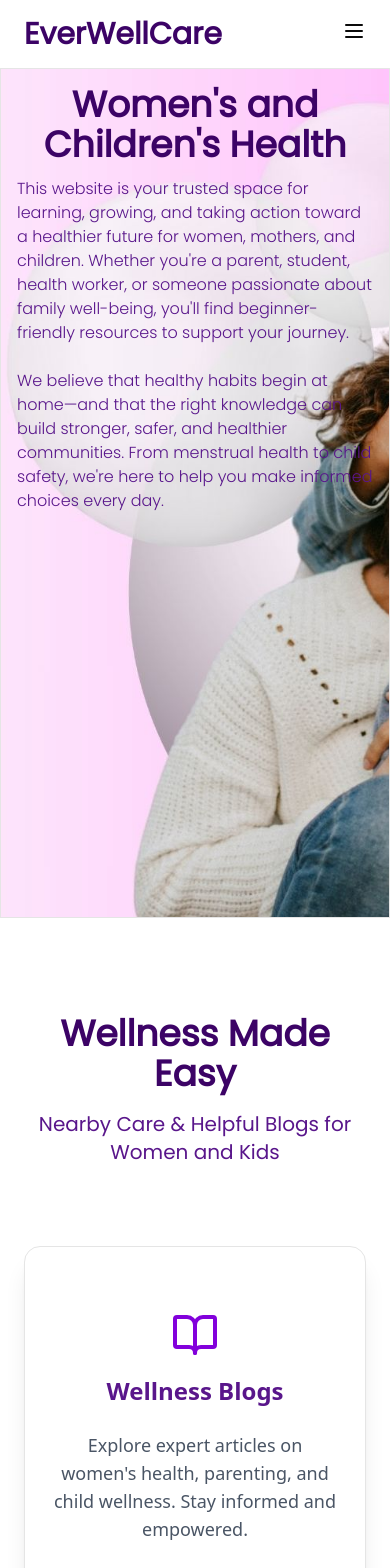
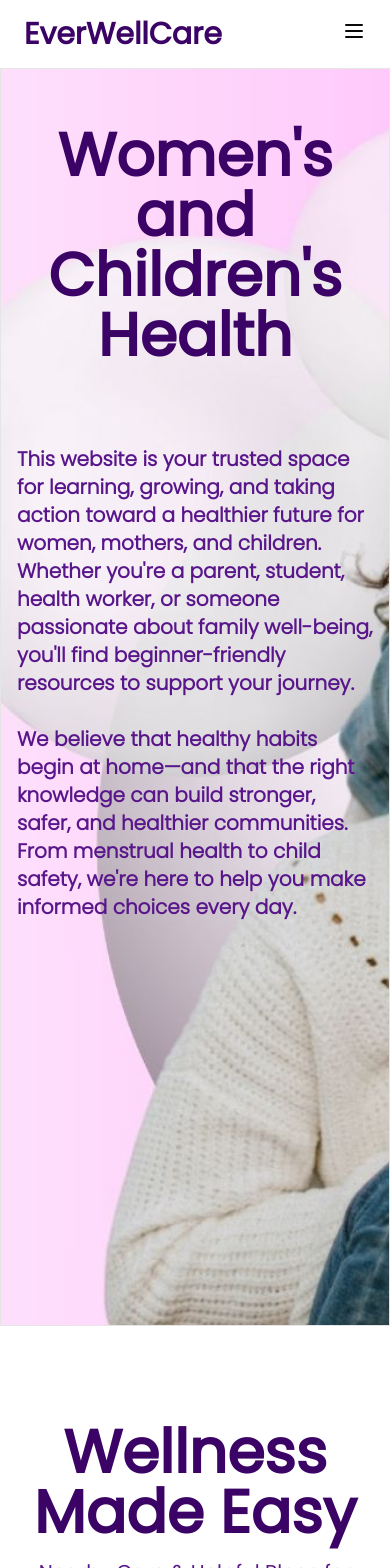
Before and after one commit to deuceDevs/ever-well-care, a React (Vite) app: page / in a window 390 px wide. Shown: the top 1568 px of the page. Built offline with nearby package versions, Linux system fonts and the light colour scheme.

Commit message:
updated sizes

```diff
--- a/src/pages/Home.tsx
+++ b/src/pages/Home.tsx
@@ -141,13 +141,13 @@ export default function Home() {
       {/* Hero */}
       <section className="min-h-screen border flex flex-col lg:flex-row justify-around items-center bg-[url('/assets/heroBg2.jpg')] bg-cover bg-center bg-no-repeat p-4 sm:p-8">
         <div className="heading max-w-full lg:max-w-[50%] text-center lg:text-start">
-          <h1 className="text-4xl sm:text-5xl md:text-6xl lg:text-7xl xl:text-8xl font-poppins text-purple-950 font-bold">
+          <h1 className="text-6xl mt-10 md:text-6xl lg:text-7xl xl:text-8xl font-poppins text-purple-950 font-bold">
             Women's and{" "}
           </h1>
-          <h1 className="text-4xl sm:text-5xl md:text-6xl lg:text-7xl xl:text-8xl font-poppins text-purple-950 font-bold">
+          <h1 className="text-6xl md:text-6xl lg:text-7xl xl:text-8xl font-poppins text-purple-950 font-bold">
             Children's Health
           </h1>
-          <p className="w-full max-w-full sm:max-w-[90%] md:max-w-[80%] lg:max-w-full lg:w-[90%] xl:w-[700px] font-poppinslight text-base sm:text-lg text-start ms-0 lg:ms-3 mt-3 text-purple-900">
+          <p className="w-full font-semibold mt-20 max-w-full sm:max-w-[90%] md:max-w-[80%] lg:max-w-full lg:w-[90%] xl:w-[700px] font-poppinslight text-xl text-start ms-0 lg:ms-3 lg:mt-3 text-purple-900">
             This website is your trusted space for learning, growing, and taking
             action toward a healthier future for women, mothers, and children.
             Whether you're a parent, student, health worker, or someone
@@ -166,14 +166,18 @@ export default function Home() {
       <section className="min-h-screen bg-white py-24 px-6">
         {/* Headings */}
         <div className="text-center font-poppins mb-20">
-          <h1 className="text-4xl md:text-6xl font-bold text-purple-950">
+          <h1 className="text-6xl md:text-6xl font-bold text-purple-950">
             Wellness Made Easy
           </h1>
           <h2 className="text-xl md:text-3xl text-purple-900 mt-4">
             Nearby Care & Helpful Blogs for Women and Kids
           </h2>
         </div>
-
+        {/* Video Container */}
+        <div className="mx-auto  md:w-[1000px] lg:w-[1300px]">
+          {" "}
+          <VideoGallery />
+        </div>
         {/* Feature Cards */}
         <div className="grid grid-cols-1 md:grid-cols-2 gap-10 max-w-6xl mx-auto">
           {/* Blog Card */}
@@ -233,10 +237,10 @@ export default function Home() {
       <section className="min-h-screen w-full flex items-center justify-center px-4 py-10 bg-[url('/assets/bgbg.jpg')] bg-cover bg-center">
         <div className="about-container flex flex-col gap-6 sm:gap-10 max-w-4xl w-full">
           <div className="p-3 w-full">
-            <h1 className="font-poppins text-4xl sm:text-6xl lg:text-8xl text-white">
+            <h1 className="font-poppins text-6xl sm:text-6xl lg:text-8xl text-white">
               Who We Are
             </h1>
-            <p className="break-words font-poppinslight text-base sm:text-lg lg:text-xl mt-3 text-white">
+            <p className="break-words  font-poppins text-base sm:text-lg lg:text-xl mt-3 text-white">
               We are a group of seven passionate nursing students committed to
               promoting women’s and children’s health through education,
               awareness, and community support. This website is part of our
@@ -246,10 +250,10 @@ export default function Home() {
           </div>
 
           <div className="p-3 w-full">
-            <h1 className="font-poppins text-4xl sm:text-6xl lg:text-8xl text-white">
+            <h1 className="font-poppins text-6xl lg:text-8xl text-white">
               Our Academic Background
             </h1>
-            <p className="break-words font-poppinslight text-base sm:text-lg lg:text-xl mt-3 text-white">
+            <p className="break-words font-poppins text-base sm:text-lg lg:text-xl mt-3 text-white ">
               This project was developed as part of our coursework in: Bachelor
               of Science in Nursing
               <br />
@@ -328,11 +332,6 @@ export default function Home() {
             children — from hygiene and safety to nutrition and disease
             prevention.
           </p>
-          {/* Video Container */}
-          <div className="w-full">
-            {" "}
-            <VideoGallery />
-          </div>
 
           <Carousel
             opts={{
```
